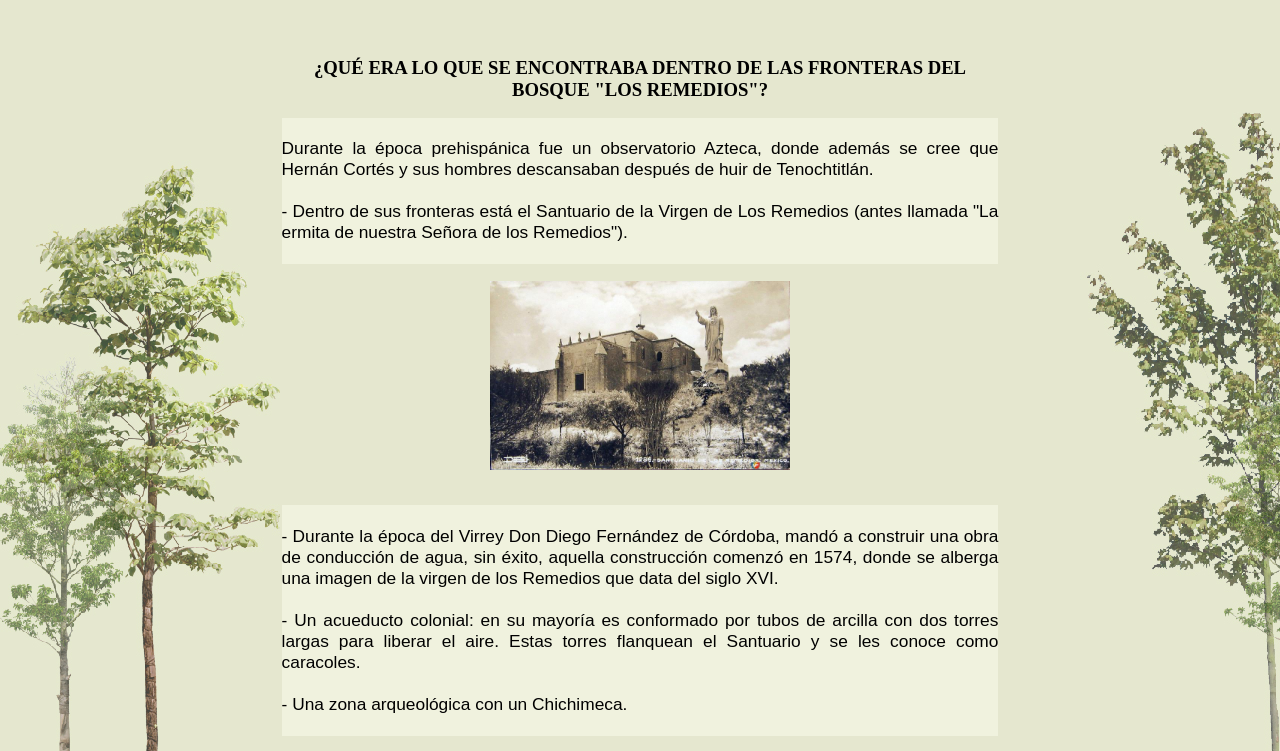
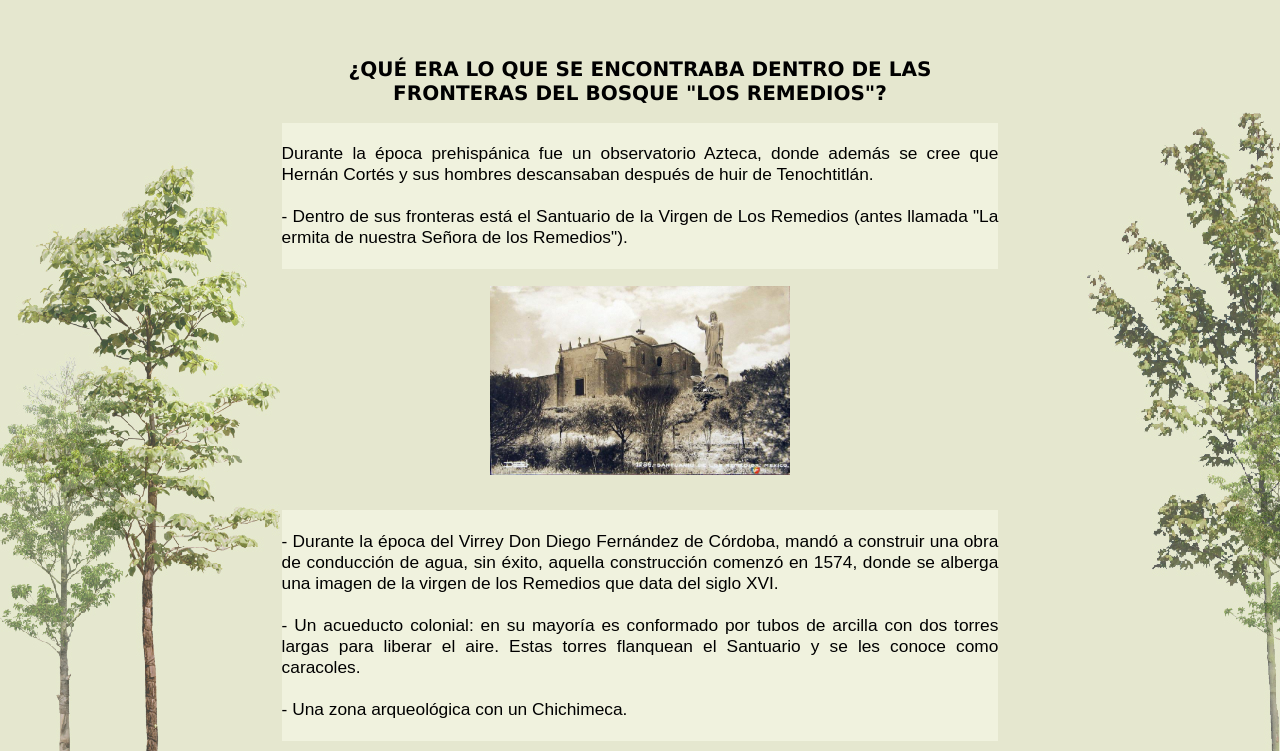
Before and after one commit to ParqueLosRemedios/PreservarLosRemedios, a plain HTML site: page historia.html in a window 1280 px wide. Shown: the top 751 px of the page. Drawn offline with Linux system fonts and the light colour scheme.

Commit message:
Update historia.html

```diff
--- a/historia.html
+++ b/historia.html
@@ -9,7 +9,7 @@
 body{margin-left:22%; margin-right:22%;}
 
  p{font-size:13pt; color:black; background-color:#F0F2DE; text-align:justify;}
- h1{color:black; font-size:14pt; text-align:center;}
+ h1{color:black; font-size:15pt; text-align:center;}
  h2{font-size:13pt; color:#53572A; text-align:center;}
  h3{font-size:10pt; color:#A0A170; font-style:italic; text-align:center}
 
@@ -23,7 +23,9 @@ body{margin-left:22%; margin-right:22%;}
 
 <body>
 
-<h1>¿QU&Eacute; ERA LO QUE SE ENCONTRABA DENTRO DE LAS FRONTERAS DEL BOSQUE "LOS REMEDIOS"?</h1>
+<tr><td><font face="Lucida Sans">
+<h1><b>¿QU&Eacute; ERA LO QUE SE ENCONTRABA DENTRO DE LAS FRONTERAS DEL BOSQUE "LOS REMEDIOS"?</b></h1>
+</tr></td>
 
 <p>
 <br>
```
